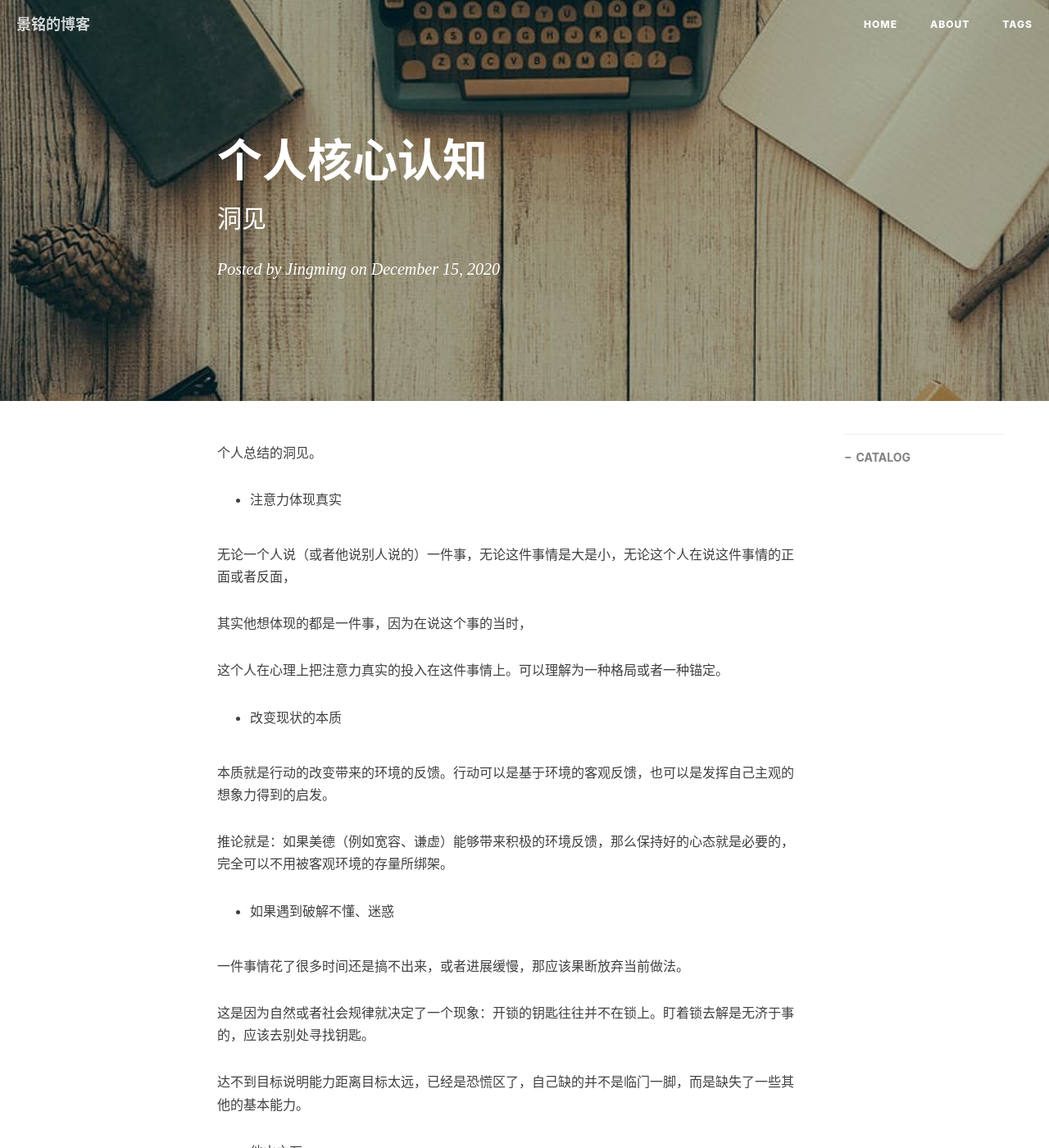
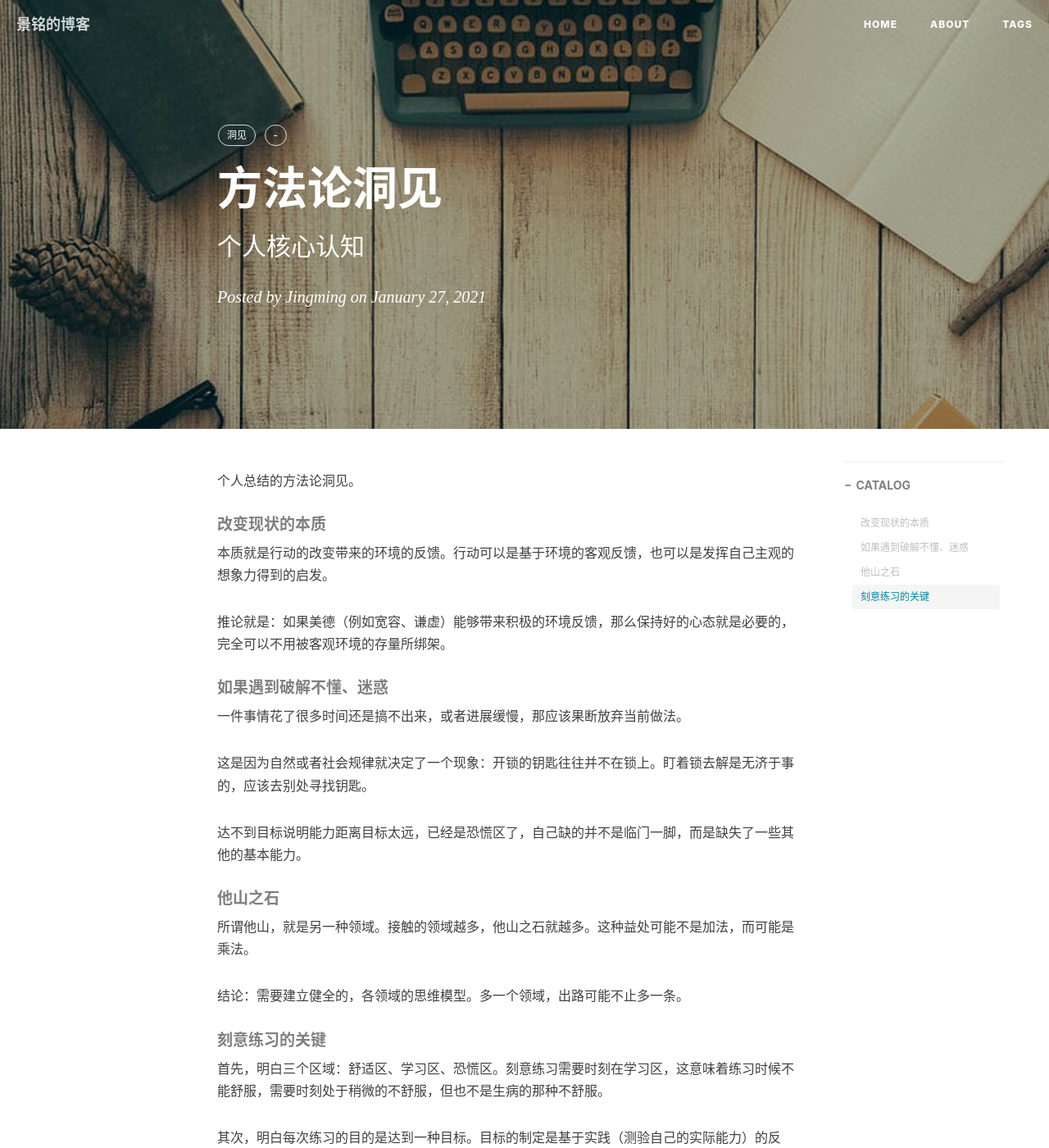
Before and after one commit to jingminglake/jingminglake.github.io, a Jekyll site: the page built from _posts/心路历程/2021-01-27-方法论洞见.md, in a window 1280 px wide and 1400 px high. Shown: the whole window at 82% size. Built offline with Jekyll 4.4.1, drawn with Linux system fonts in a browser that asks for light colours; nearby versions of some CDN libraries; comment, search, counter and statistics services are not loaded; some of the changed text lies outside the part shown.

Commit message:
update 洞见

```diff
--- a/_posts/心路历程/2020-12-15-洞见.md
+++ b/_posts/心路历程/2021-01-27-方法论洞见.md
@@ -1,31 +1,23 @@
 ---
 layout:     post
-title:      个人核心认知
-subtitle:   洞见
-date: 2020-12-15
+title:      方法论洞见
+subtitle:   个人核心认知
+date: 2021-01-27
 author:     Jingming
 catalog: true
-tags:
+tags: 洞见
     -
 ---
 
-个人总结的洞见。
+个人总结的方法论洞见。
 
-- 注意力体现真实
-
-无论一个人说（或者他说别人说的）一件事，无论这件事情是大是小，无论这个人在说这件事情的正面或者反面，
-
-其实他想体现的都是一件事，因为在说这个事的当时，
-
-这个人在心理上把注意力真实的投入在这件事情上。可以理解为一种格局或者一种锚定。
-
-- 改变现状的本质
+##### 改变现状的本质
 
 本质就是行动的改变带来的环境的反馈。行动可以是基于环境的客观反馈，也可以是发挥自己主观的想象力得到的启发。
 
 推论就是：如果美德（例如宽容、谦虚）能够带来积极的环境反馈，那么保持好的心态就是必要的，完全可以不用被客观环境的存量所绑架。
 
-- 如果遇到破解不懂、迷惑
+##### 如果遇到破解不懂、迷惑
 
 一件事情花了很多时间还是搞不出来，或者进展缓慢，那应该果断放弃当前做法。
 
@@ -33,22 +25,15 @@ tags:
 
 达不到目标说明能力距离目标太远，已经是恐慌区了，自己缺的并不是临门一脚，而是缺失了一些其他的基本能力。
 
-- 他山之石
+##### 他山之石
 
 所谓他山，就是另一种领域。接触的领域越多，他山之石就越多。这种益处可能不是加法，而可能是乘法。
 
 结论：需要建立健全的，各领域的思维模型。多一个领域，出路可能不止多一条。
 
-- 自卑是因为自信
+##### 刻意练习的关键
 
-自卑是因为太相信自己没有任何出路。
-
-推广：情绪（悲观、乐观）的产生所基于的证据，往往都是自己的世界观加推理得出的，而这总是局限的，因此从更全局来说，
-往往都是站不住脚的。对抗悲观情绪的方法就是理解情绪确实是存在客观的产生机制的，去体会并接纳就好。
-
-- 刻意练习的关键
-
-首先，明白三个区域：舒适区、学习区、恐慌区。刻意练习需要时刻在学习区，这意味着时刻处于稍微的不舒服，但也不是生病的那种不舒服。
+首先，明白三个区域：舒适区、学习区、恐慌区。刻意练习需要时刻在学习区，这意味着练习时候不能舒服，需要时刻处于稍微的不舒服，但也不是生病的那种不舒服。
 
 其次，明白每次练习的目的是达到一种目标。目标的制定是基于实践（测验自己的实际能力）的反馈，在测验之后，对自己的弱项进行分解攻克，在攻克的过程
 中，定义当前能完成的量，并一步步加量。例如健身，发现自己的弱点是腰，那么将练习定义为硬拉，并每天比前一天增加一个量。
```
Also changed, not shown: _posts/心路历程/2020-12-15-心理学洞见.md (added, +36 -0 lines).
